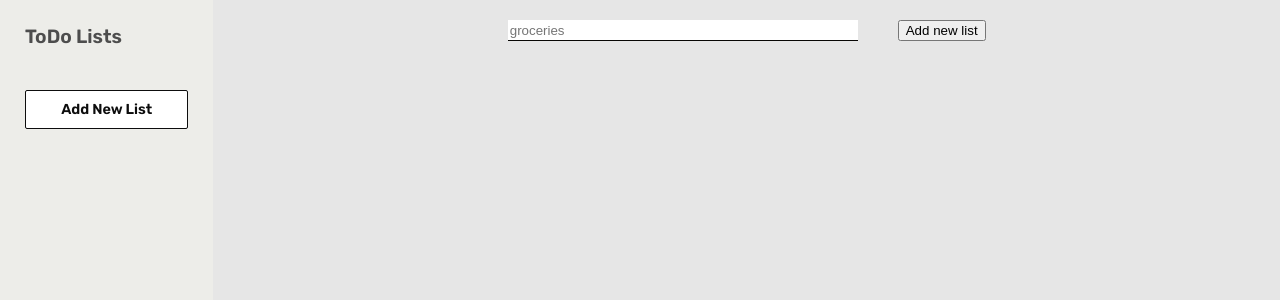
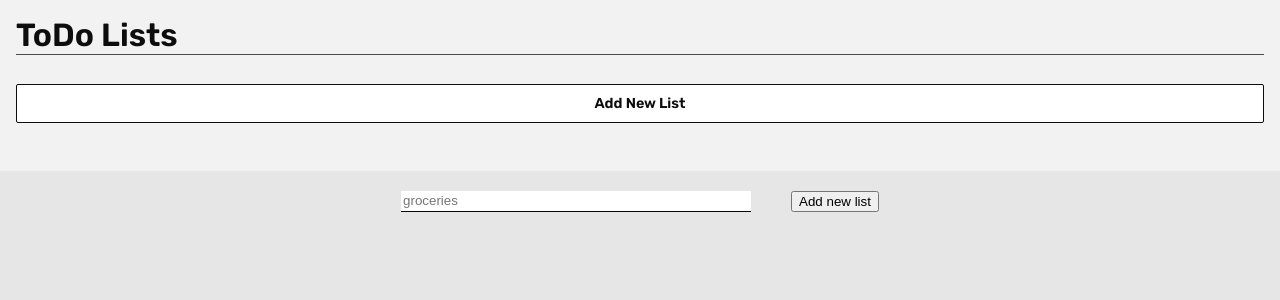
Before and after one commit to katab99/todo-list, a React (Vite) app: page /list/new in a window 1280 px wide. Shown: the top 300 px of the page. Built offline with nearby package versions, Linux system fonts and the light colour scheme.

Commit message:
Add more style

```diff
--- a/src/App.tsx
+++ b/src/App.tsx
@@ -1,5 +1,5 @@
 import { BrowserRouter, Routes, Route } from "react-router";
-import Main from "./components/Main";
+import TaskList from "./components/TaskList";
 import Layout from "./components/Layout";
 import Home from "./pages/Home";
 import NewList from "./pages/NewList";
@@ -10,7 +10,7 @@ export default function App() {
 			<Routes>
 				<Route path="/" element={<Layout />}>
 					<Route index element={<Home />} />
-					<Route path="list/:listId" element={<Main />} />
+					<Route path="list/:listId" element={<TaskList />} />
 					<Route path="list/new" element={<NewList />} />
 				</Route>
 			</Routes>
--- a/src/components/SideBar.tsx
+++ b/src/components/SideBar.tsx
@@ -22,13 +22,13 @@ export default function SideBar() {
 
 	return (
 		<div className="sidebar-container">
-			<Link to="/" className="page-title link">
+			<Link to="/" className="page-title">
 				ToDo Lists
 			</Link>
+			<Link to="list/new" className="btn">
+				Add New List
+			</Link>
 			<nav>
-				<Link to="list/new" className="btn">
-					Add New List
-				</Link>
 				{/* Map over the task lists */}
 				{taskLists.map((list) => (
 					<Link to={`list/${list.id}`} className="link">
--- a/src/components/Task.tsx
+++ b/src/components/Task.tsx
@@ -1,6 +1,6 @@
 import { useState } from "react";
 import { clsx } from "clsx";
-import { TaskItem } from "./Main";
+import { TaskItem } from "./TaskList";
 import { Checkbox } from "radix-ui";
 import { CheckIcon } from "@radix-ui/react-icons";
 
--- a/src/components/Main.tsx
+++ b/src/components/TaskList.tsx
@@ -15,7 +15,7 @@ type TaskList = {
 	taskItems: TaskItem[];
 };
 
-export default function Main() {
+export default function TaskList() {
 	const { listId } = useParams();
 	const [newTask, setNewTask] = useState("");
 	const [storedLists, setStoredLists] = useLocalStorage<TaskList[]>(
@@ -87,16 +87,13 @@ export default function Main() {
 		setCurrentList({ ...currentList, taskItems: updatedTaskItems });
 	};
 
-	const addTaskKeyDown = (e: React.KeyboardEvent) => {
-		if (e.key === "Enter") {
-			addTask();
-		}
-	};
+	return (
+		<main className="task-list-container">
+			<div className="task-list-header">
+				<h1>{currentList && currentList.name}</h1>
+			</div>
 
-	return (
-		<main>
-			<h1>{currentList && currentList.name}</h1>
-			<section className="add-task-container">
+			<form className="add-task-container">
 				<label htmlFor="">Add a new task</label>
 				<input
 					className="add-task-text"
@@ -104,17 +101,15 @@ export default function Main() {
 					placeholder="e.g. clean up the kitchen"
 					value={newTask}
 					onChange={(e) => setNewTask(e.target.value)}
-					onKeyDown={addTaskKeyDown}
 				/>
 				<button type="submit" className="btn" onClick={addTask}>
 					Add
 				</button>
-			</section>
+			</form>
 
 			{todoListItems.length > 0 ? (
-				<section className="list-container">
-					<h3 className="list-title">todo</h3>
-					<ul className="task-list">
+				<section>
+					<h3>todo</h3>
 					{todoListItems.map((item) => {
 						return (
 							<Task
@@ -126,13 +121,12 @@ export default function Main() {
 							/>
 						);
 					})}
-					</ul>
 				</section>
 			) : null}
 
 			{completedListItems.length > 0 ? (
-				<section className="list-container">
-					<h3 className="list-title">done</h3>
+				<section>
+					<h3>done</h3>
 					{completedListItems.map((item) => {
 						return (
 							<Task
--- a/src/index.css
+++ b/src/index.css
@@ -33,48 +33,93 @@ body {
 }
 
 /* --- TYPOGRAPHY --- */
+h1,
+h3,
+.page-title {
+	color: var(--text);
+	margin: 0;
+}
+
+h1 {
+	font-size: 1.75rem;
+}
+
+h3 {
+	font-size: 1.25em;
+	margin: 1em 0;
+	padding-left: 0.5em;
+}
+
+.page-title,
+.link {
+	color: var(--text);
+	text-decoration: none;
+}
 
 .page-title {
-	font-size: 1.2em;
+	margin: 0 0 0.9em 0;
+	border-bottom: 1px solid var(--text-muted);
+	font-size: 2rem;
 	font-weight: 600;
-	padding-bottom: 30px;
+}
+
+.link {
+	margin: 0.5em 0;
 }
 
 /* --- LAYOUT  ---*/
+.sidebar-container,
+.site-container,
+.task-list-container,
+nav {
+	display: flex;
+	flex-direction: column;
+}
+
+/* -- nav-bar */
+.sidebar-container {
+	background: var(--bg);
+	padding: 1em;
+}
+
+nav {
+	margin: 1em 0;
+}
+
+/* -- main-content */
 .site-container {
 	min-height: 100vh;
-	display: grid;
-	grid-template-columns: 1fr 5fr;
+	/* display: grid;
+	grid-template-columns: 1fr 5fr; */
 }
 
+/* -- task-list */
+.task-list-container {
+	display: flex;
+	flex-direction: column;
+}
+
+.task-list-header {
+	text-align: center;
+	margin-top: 1em;
+}
+
+.add-task-container {
+	margin: 0;
+}
+
+/* -- task-item */
 .task-item-container {
 	display: grid;
 	grid-template-columns: auto 1fr auto;
 	align-items: center;
 	gap: 1em;
 	padding: 0.75em 1em;
-	margin-bottom: 1em;
+	margin: 0 0.5em 1em 0.5em;
 	background: var(--bg);
 }
 
 /* -- sidebar */
-nav {
-	display: flex;
-	flex-direction: column;
-	padding: 12px 0;
-}
-
-.sidebar-container {
-	display: flex;
-	flex-direction: column;
-	background: #edede9;
-	padding: 25px;
-}
-
-.link {
-	color: var(--text-muted);
-	text-decoration: none;
-}
 
 /* -- header */
 header {
@@ -83,11 +128,6 @@ header {
 	padding: 16px;
 	font-weight: 600;
 	font-size: large;
-}
-
-p.page-title {
-	display: flex;
-	justify-content: center;
 }
 
 /* -- main */
@@ -99,18 +139,6 @@ p.page-title {
 
 .add-task-container > * {
 	margin: 20px;
-}
-
-section.list-container {
-	width: 100%;
-	max-width: 800px;
-	margin: 0 auto;
-}
-
-p.list-title {
-	display: flex;
-	justify-content: center;
-	font-weight: 600;
 }
 
 .taskItemEditing {
@@ -186,7 +214,7 @@ input:focus {
 	background-color: var(--bg-light);
 	width: 25px;
 	height: 25px;
-	border-radius: 4px;
+	border-radius: 50%;
 	border: 0.1em solid var(--text-muted);
 }
 
```
Lines whose indentation alone changed are shown as unchanged.
